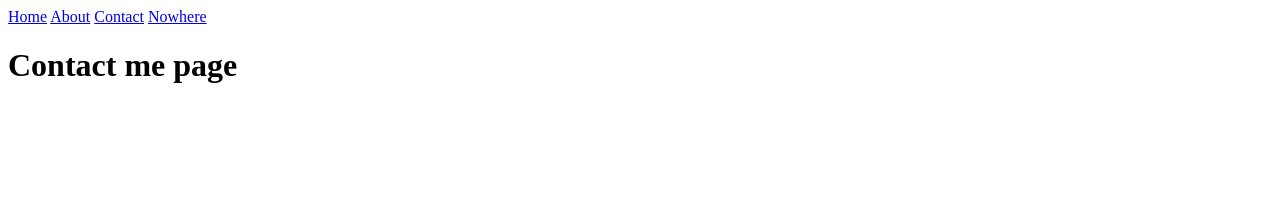
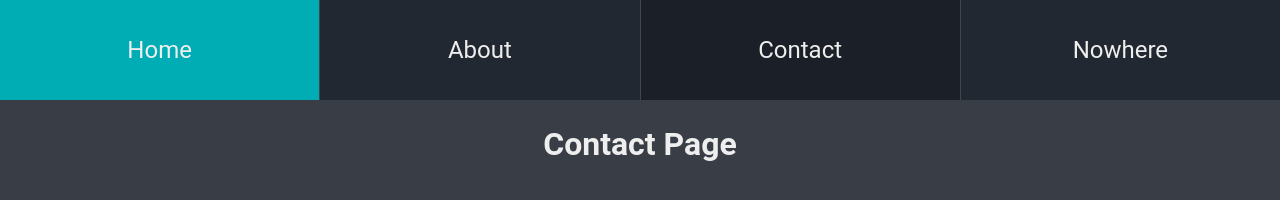
Before and after one commit to igorashs/basic-informational-site-express, a website: page public/contact-me.html in a window 1280 px wide. Drawn offline with Linux system fonts and the light colour scheme.

Commit message:
update nav and add styles

```diff
--- a/public/contact-me.html
+++ b/public/contact-me.html
@@ -3,15 +3,18 @@
   <head>
     <meta charset="UTF-8" />
     <meta name="viewport" content="width=device-width, initial-scale=1.0" />
+    <link rel="stylesheet" href="stylesheets/style.css" />
     <title>Contact me</title>
   </head>
   <body>
-    <nav>
-      <a href="/">Home</a>
-      <a href="about.html">About</a>
-      <a href="contact-me.html">Contact</a>
-      <a href="nowhere.html">Nowhere</a>
-    </nav>
-    <h1>Contact me page</h1>
+    <div class="wrapper">
+      <nav>
+        <a href="/">Home</a>
+        <a href="about.html">About</a>
+        <a class="current-page" href="contact-me.html">Contact</a>
+        <a href="nowhere.html">Nowhere</a>
+      </nav>
+      <h1>Contact Page</h1>
+    </div>
   </body>
 </html>
--- a/public/stylesheets/style.css
+++ b/public/stylesheets/style.css
@@ -0,0 +1,126 @@
+/* Box sizing rules */
+*,
+*::before,
+*::after {
+  box-sizing: border-box;
+}
+
+/* Remove default padding */
+ul,
+ol {
+  padding: 0;
+}
+
+/* Remove default margin */
+body,
+h1,
+h2,
+h3,
+h4,
+p,
+ul,
+ol,
+li,
+figure,
+figcaption,
+blockquote,
+dl,
+dd {
+  margin: 0;
+}
+
+/* Set core body defaults */
+body {
+  min-height: 100vh;
+  scroll-behavior: smooth;
+  text-rendering: optimizeSpeed;
+  line-height: 1.5;
+  font-family: Roboto, Arial, Helvetica, sans-serif;
+}
+
+/* Remove list styles on ul and ol elements */
+ul,
+ol {
+  list-style: none;
+}
+
+/* A elements that don't have a class get default styles */
+a:not([class]) {
+  text-decoration-skip-ink: auto;
+}
+
+/* Make images easier to work with */
+img {
+  max-width: 100%;
+  display: block;
+}
+
+/* Inherit fonts for inputs and buttons */
+input,
+button,
+textarea,
+select {
+  font: inherit;
+}
+
+/* Remove all animations and transitions for people that prefer not to see them */
+@media (prefers-reduced-motion: reduce) {
+  * {
+    animation-duration: 0.01ms !important;
+    animation-iteration-count: 1 !important;
+    transition-duration: 0.01ms !important;
+    scroll-behavior: auto !important;
+  }
+}
+
+/* app styles */
+
+body {
+  background-color: #393e46;
+}
+
+.wrapper {
+  display: flex;
+  flex-direction: column;
+  align-items: center;
+  color: #eeeeee;
+}
+
+nav {
+  display: grid;
+  grid-template-columns: repeat(4, 1fr);
+  column-gap: 1px;
+  height: 100px;
+  align-self: stretch;
+  background-color: #40454e;
+}
+
+nav a {
+  display: flex;
+  flex-grow: 1;
+  align-items: center;
+  justify-content: center;
+  height: 100%;
+  color: #eeeeee;
+  font-size: 24px;
+  text-decoration: none;
+  background-color: #222831;
+}
+
+nav a:hover {
+  background-color: #00adb5;
+}
+
+/* will change the link from 404 page */
+a {
+  color: #ff9b9b;
+}
+
+h1 {
+  padding-top: 20px;
+  font-size: 32px;
+}
+
+.current-page {
+  background-color: #1b2028;
+}
```
Also changed, not shown: public/404.html (+5 -2 lines), public/about.html (+10 -7 lines), public/index.html (+4 -1 lines).
